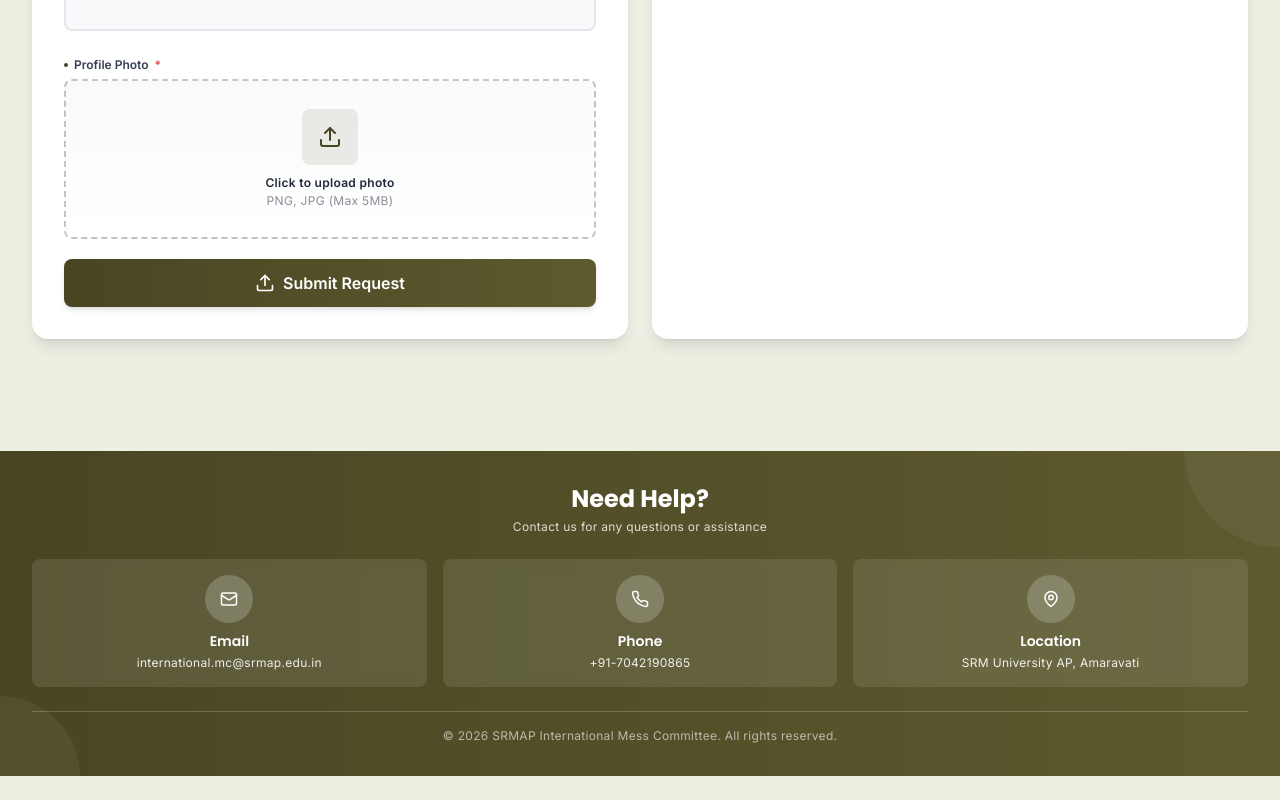
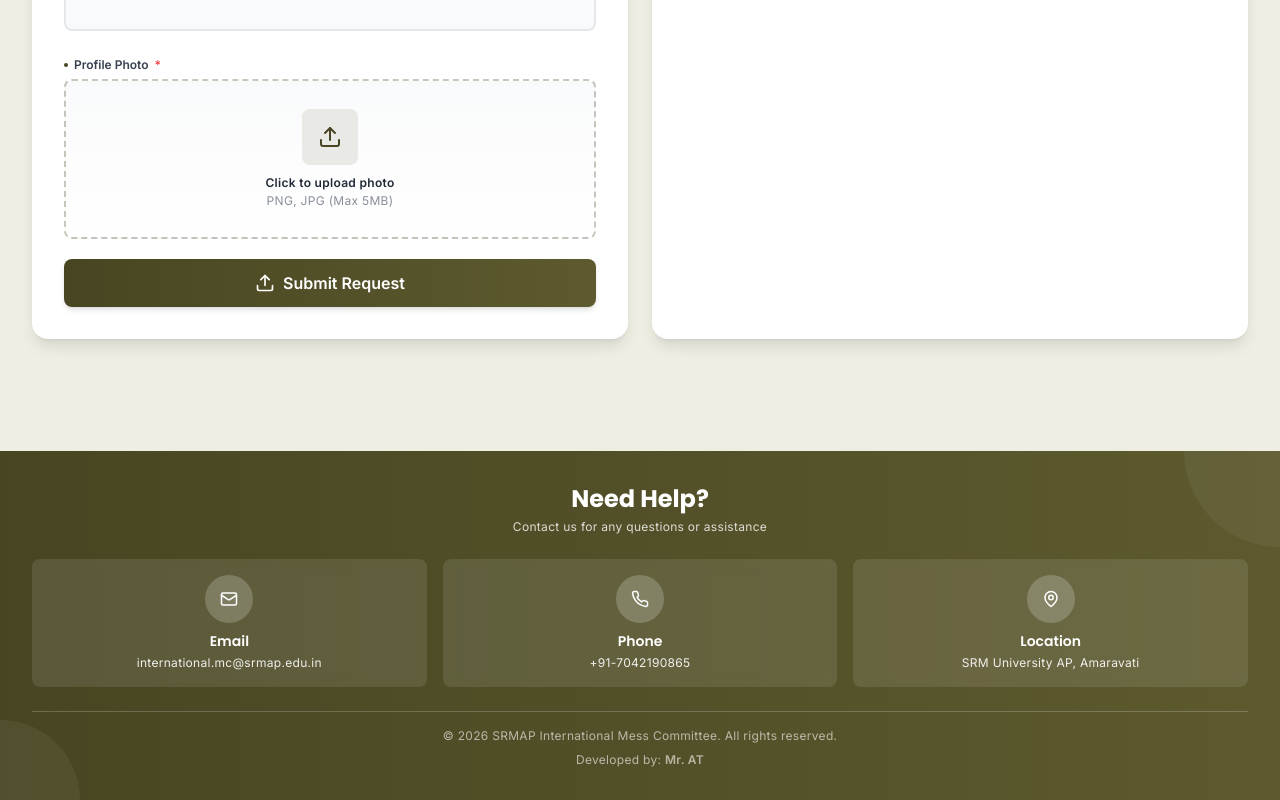
Before and after one commit to ThakurAmanKumar/SRMAPINTMESSPASS, a Next.js app: page /mess-pass-request in a window 1280 px wide. Shown: the part 1695-2495 px from the top of the page. Before the commit the page ends 2471 px from the top, so only its background shows below. Built offline with nearby package versions, Linux system fonts and the light colour scheme.

Commit message:
style: Add hover effect and tooltip to developer credits

```diff
--- a/src/app/mess-pass-request/page.tsx
+++ b/src/app/mess-pass-request/page.tsx
@@ -687,8 +687,21 @@ export default function MessPassRequestPage() {
           </div>
 
           <div className="pt-4 border-t border-white/20 text-center">
+            <p className="text-white/60 text-xs mb-2">
+              © {new Date().getFullYear()} SRMAP International Mess Committee. All rights reserved.
+            </p>
             <p className="text-white/60 text-xs">
-              © {new Date().getFullYear()} SRMAP International Mess Committee. All rights reserved.
+              Developed by:{' '}
+              <a
+                href="https://www.amankumarthakur.com.np/"
+                target="_blank"
+                rel="noopener noreferrer"
+                title="Visit Aman Kumar Thakur's Portfolio"
+                className="hover:text-[#16a34a] hover:underline transition-colors duration-200 font-semibold"
+                style={{ color: '#b7b4a0' }}
+              >
+                Mr. AT
+              </a>
             </p>
           </div>
         </div>
```
